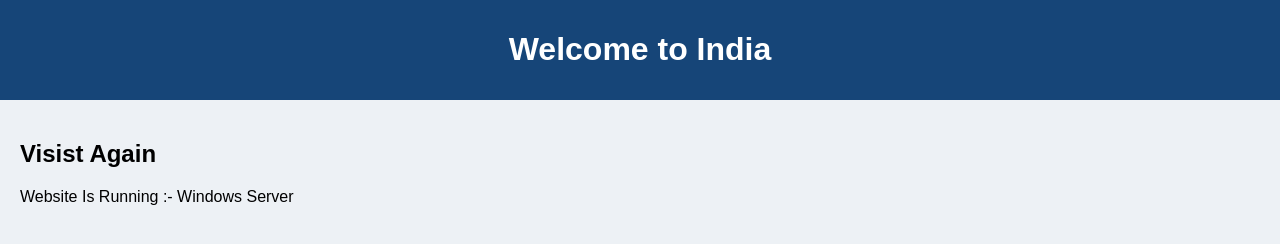
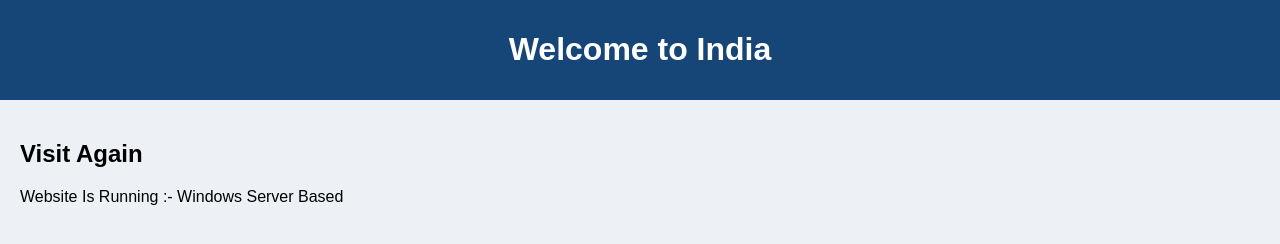
Before and after one commit to itscloudevops/windows-instance-create, a plain HTML site: page index.html in a window 1280 px wide. Drawn offline with Linux system fonts and the light colour scheme.

Commit message:
Update index.html

```diff
--- a/index.html
+++ b/index.html
@@ -38,9 +38,9 @@
     </header>
 
     <main>
-        <h2>Visist Again</h2>
+        <h2>Visit Again</h2>
 
-<p>Website Is Running :- Windows Server</p>
+<p>Website Is Running :- Windows Server Based</p>
     </main>
 
 
```
